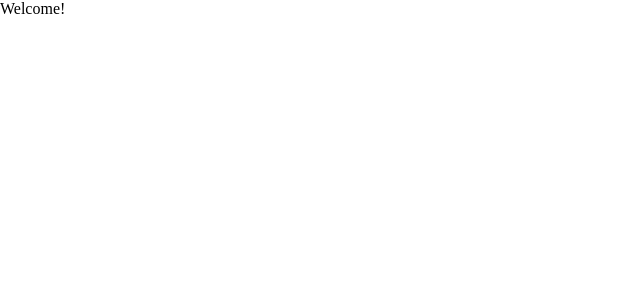
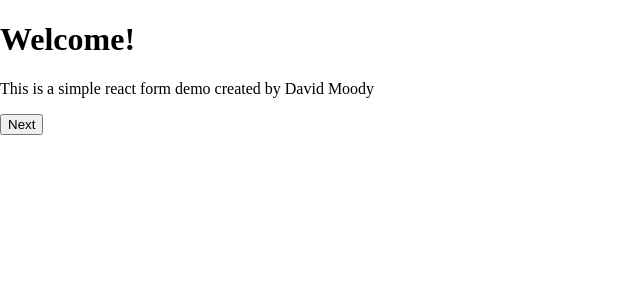
Before and after one commit to davidxmoody/react-form-demo, a React (Create React App) app: page / in a window 1280 px wide. Shown: the top 300 px of the page, without its empty margins (0-640 px from the left). Built offline with nearby package versions, Linux system fonts and the light colour scheme.

Commit message:
Add basic form components

```diff
--- /dev/null
+++ b/src/components/controls/Button.js
@@ -0,0 +1,15 @@
+import React from "react"
+import PropTypes from "prop-types"
+
+export default function Button(props) {
+  return (
+    <button
+      onClick={props.onClick}
+    >{props.children}</button>
+  )
+}
+
+Button.propTypes = {
+  onClick: PropTypes.func.isRequired,
+  children: PropTypes.node.isRequired,
+}
--- /dev/null
+++ b/src/components/controls/TextField.js
@@ -0,0 +1,24 @@
+import React from "react"
+import PropTypes from "prop-types"
+
+export default function TextField(props) {
+  return (
+    <div>
+      <label>
+        <div>{props.label}</div>
+        <div>
+          <input
+            type="text"
+            value={props.value}
+            onChange={(e) => props.onChange(e.target.value)}
+          />
+        </div>
+      </label>
+    </div>
+  )
+}
+
+TextField.propTypes = {
+  value: PropTypes.string,
+  onChange: PropTypes.func.isRequired,
+}
--- a/src/components/screens/StageOneScreen.js
+++ b/src/components/screens/StageOneScreen.js
@@ -1,7 +1,38 @@
 import React from "react"
+import PropTypes from "prop-types"
+import Button from "../controls/Button"
+import TextField from "../controls/TextField"
 
-export default function WelcomeScreen(props) {
+export default function StageOneScreen(props) {
   return (
-    <div>Stage one</div>
+    <div>
+      <h2>Part one</h2>
+      <TextField
+        label="Title"
+        value={props.formValues.title}
+        onChange={(value) => props.updateField("title", value)}
+      />
+      <TextField
+        label="Name"
+        value={props.formValues.name}
+        onChange={(value) => props.updateField("name", value)}
+      />
+      <TextField
+        label="Date of birth"
+        value={props.formValues.dob}
+        onChange={(value) => props.updateField("dob", value)}
+      />
+      <Button onClick={props.nextScreen}>Next</Button>
+    </div>
   )
 }
+
+StageOneScreen.propTypes = {
+  formValues: PropTypes.shape({
+    title: PropTypes.string,
+    name: PropTypes.string,
+    dob: PropTypes.string,
+  }).isRequired,
+  updateField: PropTypes.func.isRequired,
+  nextScreen: PropTypes.func.isRequired,
+}
--- a/src/components/screens/WelcomeScreen.js
+++ b/src/components/screens/WelcomeScreen.js
@@ -1,7 +1,17 @@
 import React from "react"
+import PropTypes from "prop-types"
+import Button from "../controls/Button"
 
 export default function WelcomeScreen(props) {
   return (
-    <div>Welcome!</div>
+    <div>
+      <h1>Welcome!</h1>
+      <p>This is a simple react form demo created by David Moody</p>
+      <Button onClick={props.nextScreen}>Next</Button>
+    </div>
   )
 }
+
+WelcomeScreen.propTypes = {
+  nextScreen: PropTypes.func.isRequired,
+}
```
